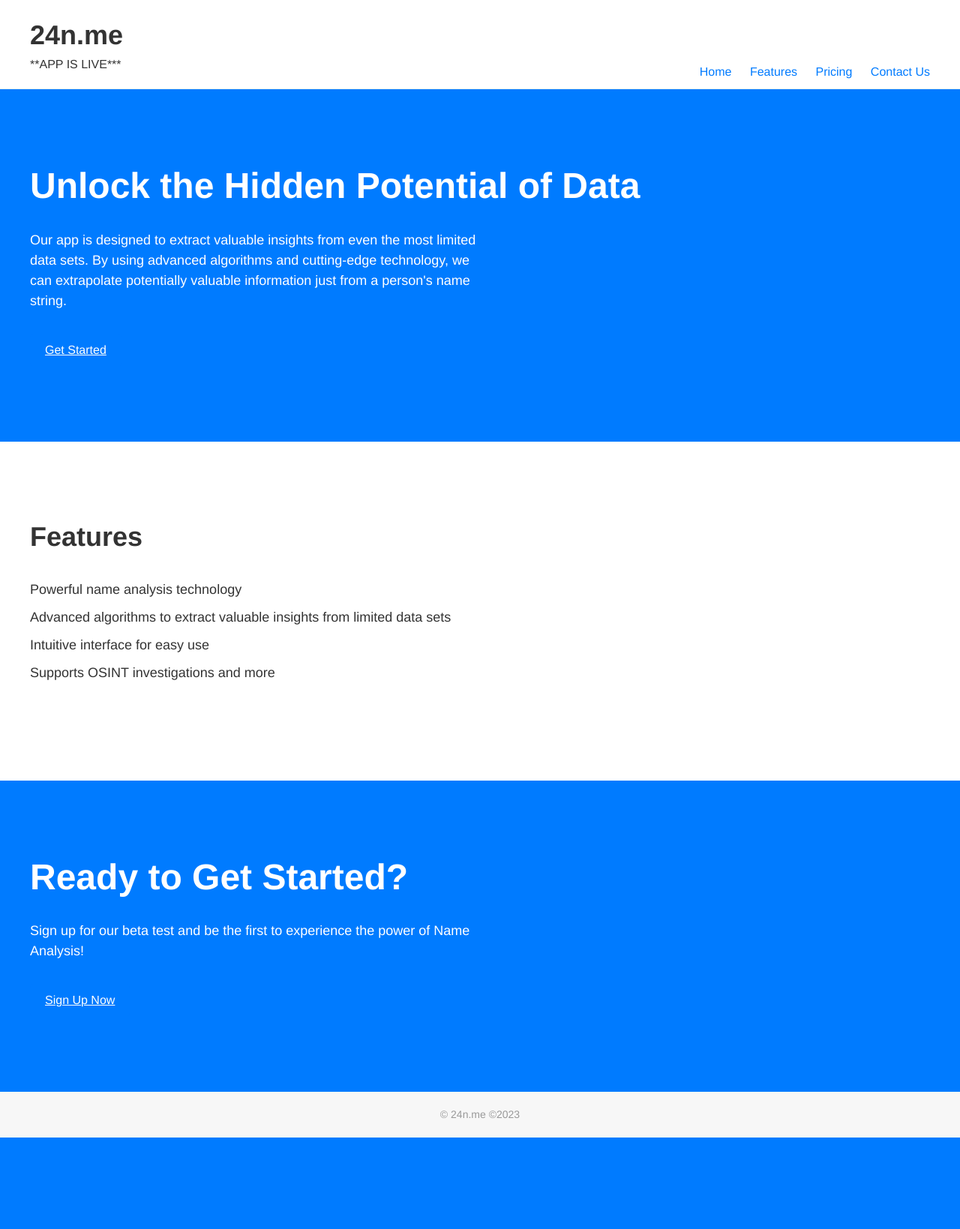
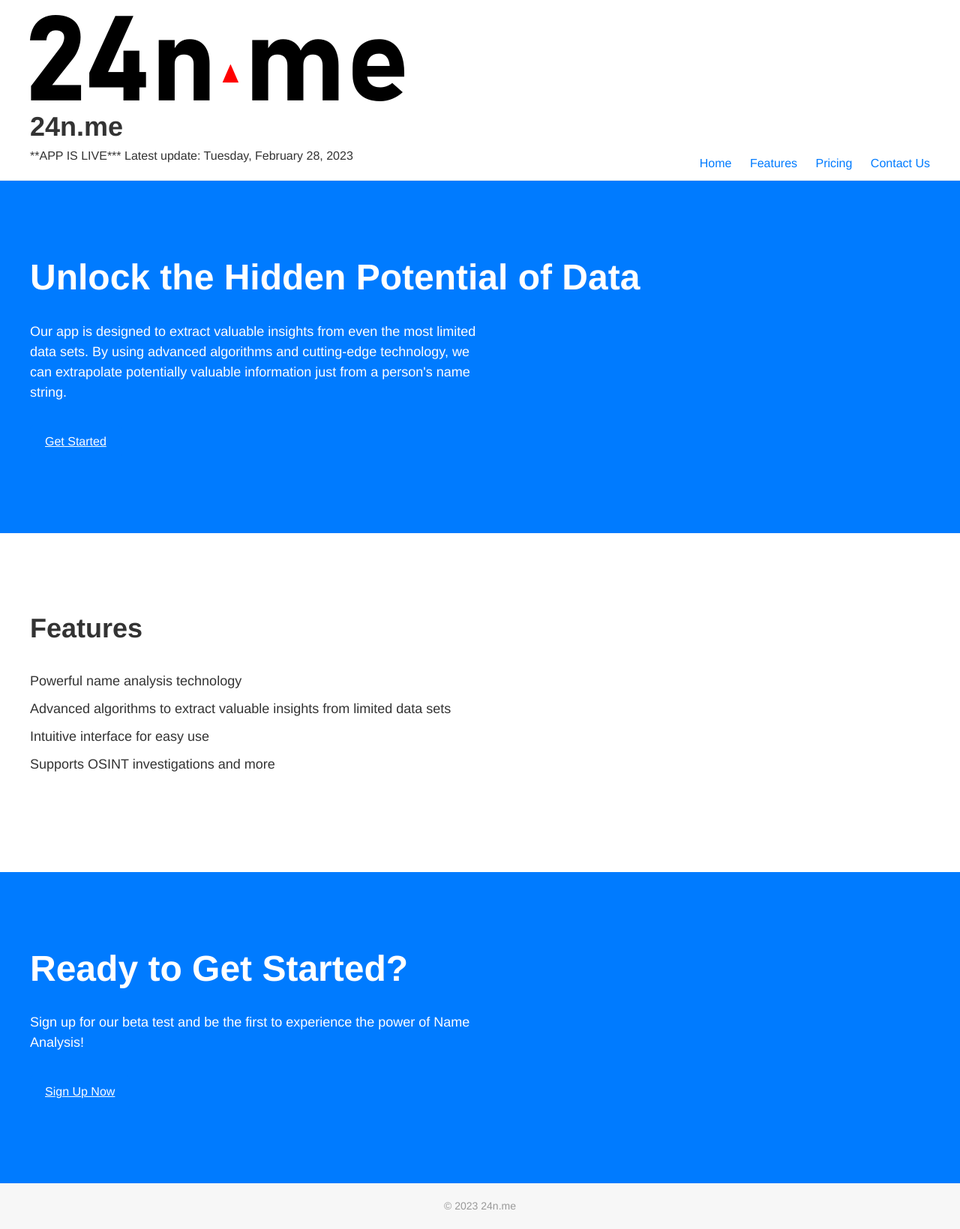
Before and after one commit to noveoko/24nme, a Flask app: page / in a window 1280 px wide. Shown: the whole page at 75% size. Before the commit the page ends 1517 px from the top, so only its background shows below. Run offline with Flask 2, Linux system fonts and the light colour scheme.

Commit message:
updated stuff

```diff
--- a/templates/index.html
+++ b/templates/index.html
@@ -7,14 +7,16 @@
   <body>
     <header>
       <div class="container">
+        <img src="{{ url_for('static', filename='images/logo_with_triangle.png')}}">
         <h1>24n.me</h1>
         **APP IS LIVE***
+        Latest update: Tuesday, February 28, 2023
         <nav>
           <ul>
             <li><a href="#">Home</a></li>
             <li><a href="#">Features</a></li>
             <li><a href="#">Pricing</a></li>
-            <li><a href="#">Contact Us</a></li>
+            <li><a href="mailto:contact@24n.me">Contact Us</a></li>
           </ul>
         </nav>
       </div>
@@ -46,7 +48,7 @@
     </section>
     <footer>
       <div class="container">
-        <p>&copy; 24n.me ©2023</p>
+        <p>&copy; 2023 24n.me</p>
       </div>
     </footer>
   </body>
```
Also changed, not shown: static/images/logo_with_triangle.png (added).
